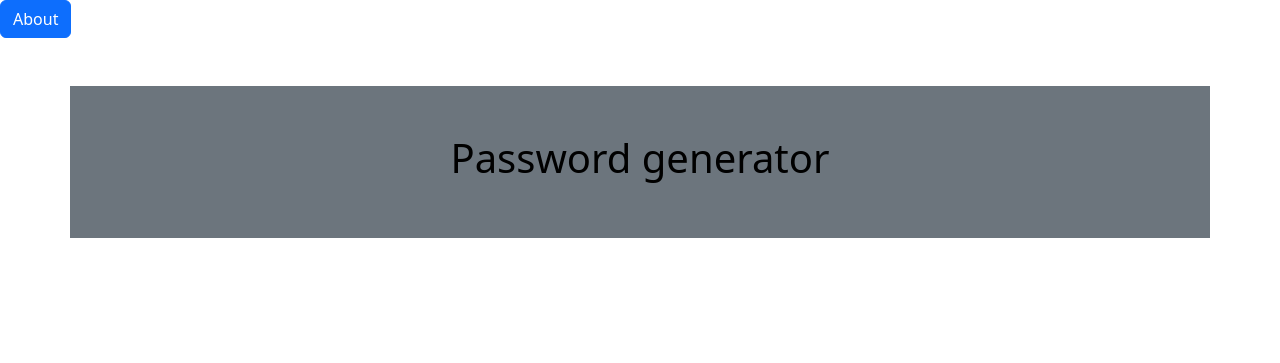
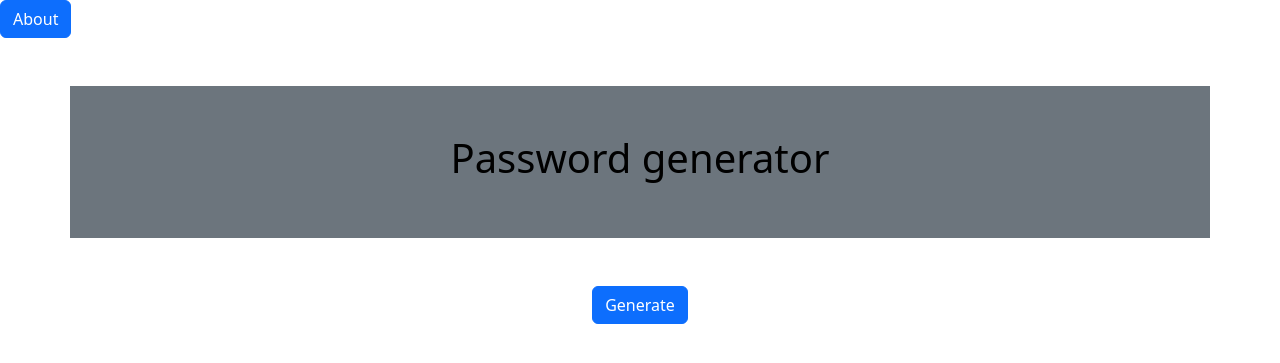
Before and after one commit to ositae/PassGen., a Django app: page / in a window 1280 px wide. Shown: the top 363 px of the page. Run offline with Django 5.2, Linux system fonts and the light colour scheme.

Commit message:
updated home template with generate button to password template

```diff
--- a/passgen/generator/templates/generator/about.html
+++ b/passgen/generator/templates/generator/about.html
@@ -1,4 +1,4 @@
-{%extends 'home.html'%}
+{%extends 'base.html'%}
 {%load static%}
 {%block content%}
     <h1> This is about page!
--- a/passgen/generator/templates/generator/base.html
+++ b/passgen/generator/templates/generator/base.html
@@ -14,6 +14,6 @@
     <div class="container text-center mt-5 bg-secondary text-black p-5">
     <h1>Password generator</h1>
   </div>
-  </body>
+</body>
 </html>
 {%endblock%}
--- a/passgen/generator/templates/generator/home.html
+++ b/passgen/generator/templates/generator/home.html
@@ -17,6 +17,9 @@
     <div class="container text-center mt-5 bg-secondary text-black p-5">
     <h1>Password generator</h1>
   </div>
+  <div class="container text-center mt-5">
+    <a href="{%url 'password'%}" target="_blank"> <button type="submit" class="btn btn-primary">Generate</button></a>
+  </div>
   </body>
 </html>
 {%endblock%}
--- a/passgen/generator/templates/generator/password.html
+++ b/passgen/generator/templates/generator/password.html
@@ -4,6 +4,6 @@
     <h1> Welcome to PassGen!
     </h1>
     <h2>  Generate a secure random password.</h2>
-    <form action="{% url 'password' %}" method="post">Generated Password!</form>
+    <!-- <form action="{% url 'password' %}" method="post">Generated Password!</form> -->
 
 {%endblock%}
```
